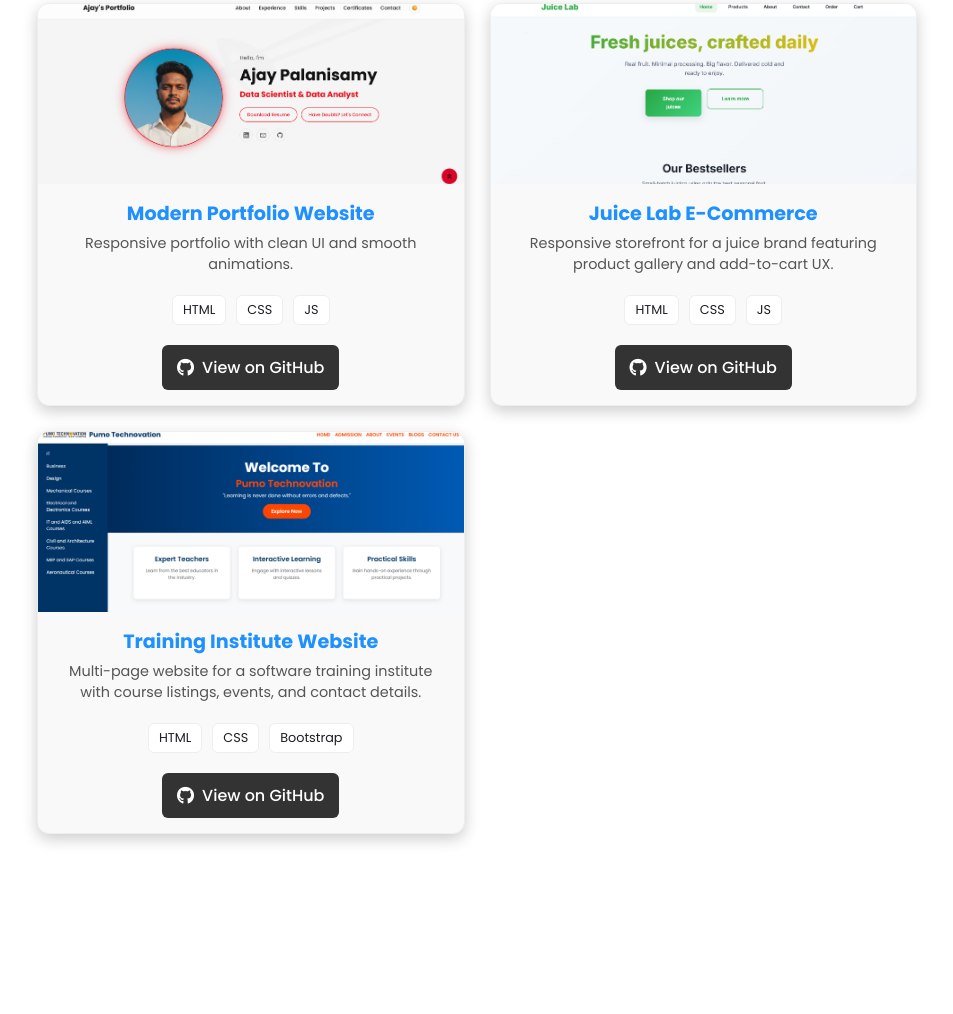
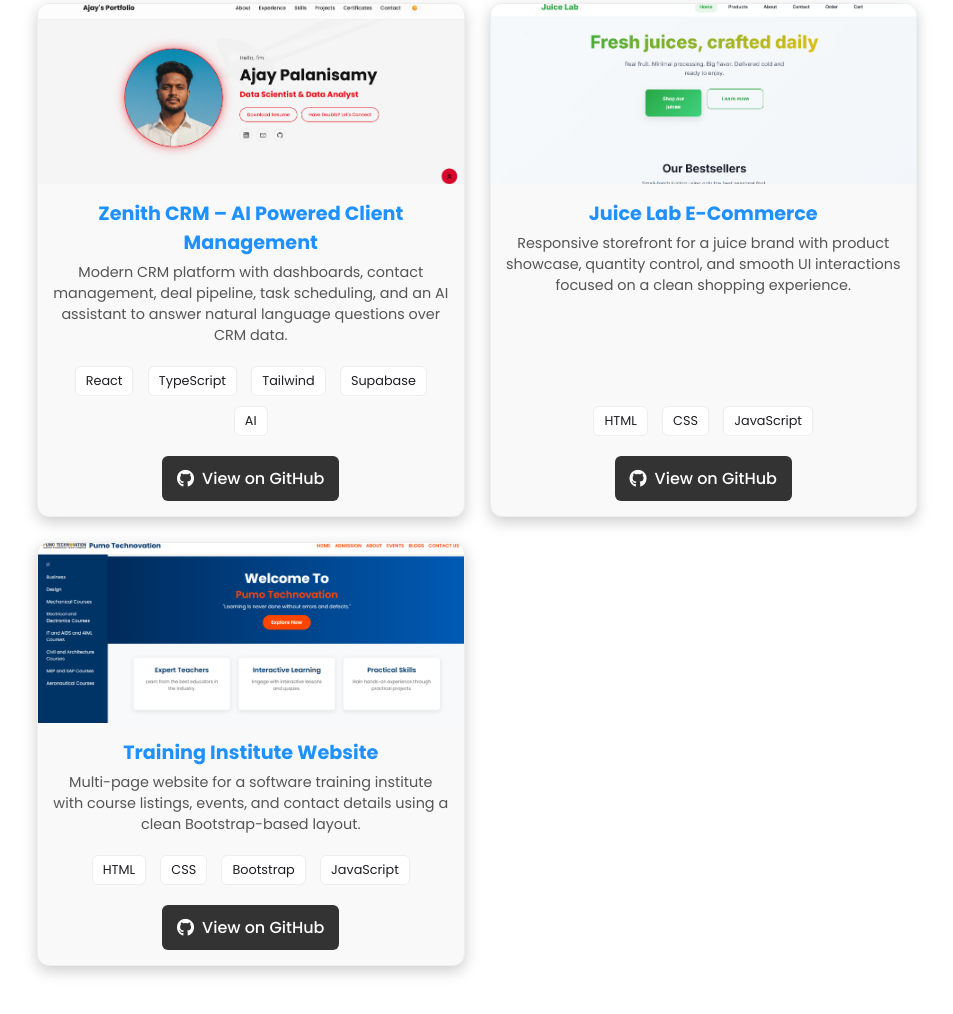
Before and after one commit to navani25/Navaneethan-Portfolio, a plain HTML site: page pages/project.html in a window 1280 px wide. Shown: the part 566-1580 px from the top of the page, without its empty margins (163-1116 px from the left). Drawn offline with Linux system fonts and the light colour scheme.

Commit message:
Auto-sync: file changes

```diff
--- a/pages/project.html
+++ b/pages/project.html
@@ -27,11 +27,11 @@
             <li><a href="contact.html">Contact</a></li>
         </ul>
         <ul class="header-list-icon">
-
             <li><a href="https://github.com/navani25" target="_blank"><i class="fa-brands fa-github"></i></a></li>
             <li><a href="https://www.linkedin.com/in/navanithan-r-415806285" target="_blank"><i class="fa-brands fa-linkedin-in"></i></a></li>
         </ul>
     </header>
+
     <div class="slide-menu" id="slide-menu">
         <ul>
             <li><a href="../index.html">Home</a></li>
@@ -44,7 +44,7 @@
     <section class="project">
         <div class="title-project">
             <h4>Tech Stack & Selected Projects</h4>
-            <p>Core technologies and selected projects.</p>
+            <p>Core technologies and selected projects that showcase my AI-powered full-stack development skills.</p>
         </div>
 
         <div class="tools">
@@ -59,45 +59,84 @@
                 <li><a href="#"><i class="fa-brands fa-github"></i> GitHub</a></li>
             </ul>
         </div>
+
         <div class="title-project">
             <p>Recent work</p>
         </div>
+
         <div class="projects-container">
+            <!-- Project 1: Zenith CRM -->
             <div class="project-card">
-                <img src="../assets/project/portfolio-website.png" alt="Modern Portfolio Website">
+                <img src="../assets/project/portfolio-website.png" alt="Zenith CRM – AI Powered Client Management System">
                 <div class="project-card-content">
-                    <h3>Modern Portfolio Website</h3>
-                    <p>Responsive portfolio with clean UI and smooth animations.</p>
-                    <div class="tech-buttons"><a href="#">HTML</a><a href="#">CSS</a><a href="#">JS</a></div>
+                    <h3>Zenith CRM – AI Powered Client Management</h3>
+                    <p>
+                        Modern CRM platform with dashboards, contact management, deal pipeline, task scheduling,
+                        and an AI assistant to answer natural language questions over CRM data.
+                    </p>
+                    <div class="tech-buttons">
+                        <a href="#">React</a>
+                        <a href="#">TypeScript</a>
+                        <a href="#">Tailwind</a>
+                        <a href="#">Supabase</a>
+                        <a href="#">AI</a>
+                    </div>
                     <div class="project-links">
-                        <a href="https://github.com/navani25/Client-Service-Showcase" class="btn-github" target="_blank"><i class="fab fa-github"></i> View on GitHub</a>
+                        <!-- TODO: Replace # with real GitHub repo link when ready -->
+                        <a href="#" class="btn-github" target="_blank">
+                            <i class="fab fa-github"></i> View on GitHub
+                        </a>
                     </div>
                 </div>
             </div>
+
+            <!-- Project 2: Juice Lab -->
             <div class="project-card">
                 <img src="../assets/project/juice-lab.png" alt="Juice Lab E-Commerce Website">
                 <div class="project-card-content">
                     <h3>Juice Lab E-Commerce</h3>
-                    <p>Responsive storefront for a juice brand featuring product gallery and add-to-cart UX.</p>
-                    <div class="tech-buttons"><a href="#">HTML</a><a href="#">CSS</a><a href="#">JS</a></div>
+                    <p>
+                        Responsive storefront for a juice brand with product showcase, quantity control, and
+                        smooth UI interactions focused on a clean shopping experience.
+                    </p>
+                    <div class="tech-buttons">
+                        <a href="#">HTML</a>
+                        <a href="#">CSS</a>
+                        <a href="#">JavaScript</a>
+                    </div>
                     <div class="project-links">
-                        <a href="https://github.com/navani25/Juice-Shop-Website" class="btn-github" target="_blank"><i class="fab fa-github"></i> View on GitHub</a>
+                        <a href="https://github.com/navani25/Juice-Shop-Website" class="btn-github" target="_blank">
+                            <i class="fab fa-github"></i> View on GitHub
+                        </a>
                     </div>
                 </div>
             </div>
+
+            <!-- Project 3: Pumo Training Institute Website -->
             <div class="project-card">
                 <img src="../assets/project/pumo-website.png" alt="Training Institute Website">
                 <div class="project-card-content">
                     <h3>Training Institute Website</h3>
-                    <p>Multi-page website for a software training institute with course listings, events, and contact details.</p>
-                    <div class="tech-buttons"><a href="#">HTML</a><a href="#">CSS</a><a href="#">Bootstrap</a></div>
+                    <p>
+                        Multi-page website for a software training institute with course listings, events,
+                        and contact details using a clean Bootstrap-based layout.
+                    </p>
+                    <div class="tech-buttons">
+                        <a href="#">HTML</a>
+                        <a href="#">CSS</a>
+                        <a href="#">Bootstrap</a>
+                        <a href="#">JavaScript</a>
+                    </div>
                     <div class="project-links">
-                        <a href="https://github.com/navani25/Software-Training-Institute-Website" class="btn-github" target="_blank"><i class="fab fa-github"></i> View on GitHub</a>
+                        <a href="https://github.com/navani25/Software-Training-Institute-Website" class="btn-github" target="_blank">
+                            <i class="fab fa-github"></i> View on GitHub
+                        </a>
                     </div>
                 </div>
             </div>
         </div>
     </section>
+
     <script src="../assets/js/main.js"></script>
 </body>
 </html>
```
Also changed, not shown: index.html (+13 -8 lines), pages/about.html (+20 -13 lines), pages/contact.html (+17 -7 lines).
